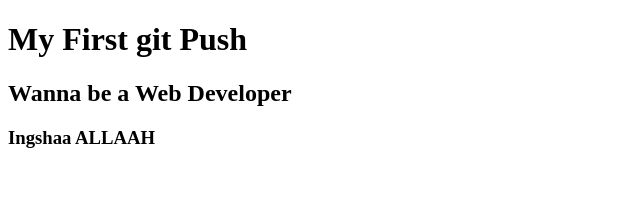
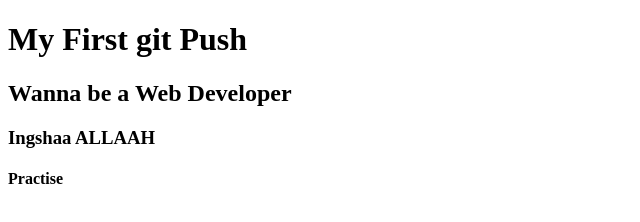
Before and after one commit to Sabbir-Bin-Anwar/my-first-repo, a plain HTML site: page index.html in a window 1280 px wide. Shown: the full height of the page, 0-640 px from the left. Drawn offline with Linux system fonts and the light colour scheme.

Commit message:
practise

```diff
--- a/index.html
+++ b/index.html
@@ -10,5 +10,6 @@
     <h1>My First git Push</h1>
     <h2>Wanna be a  Web Developer</h2>
     <h3>Ingshaa ALLAAH</h3>
+    <h4>Practise</h4>
 </body>
 </html>
```
